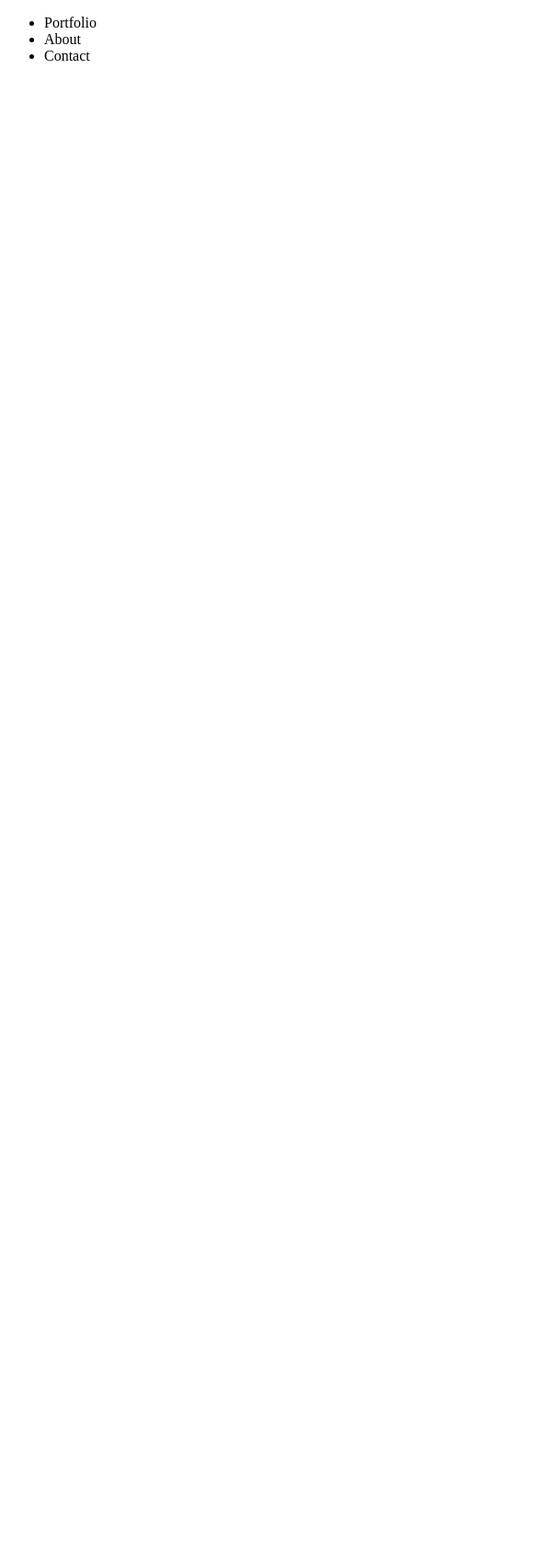
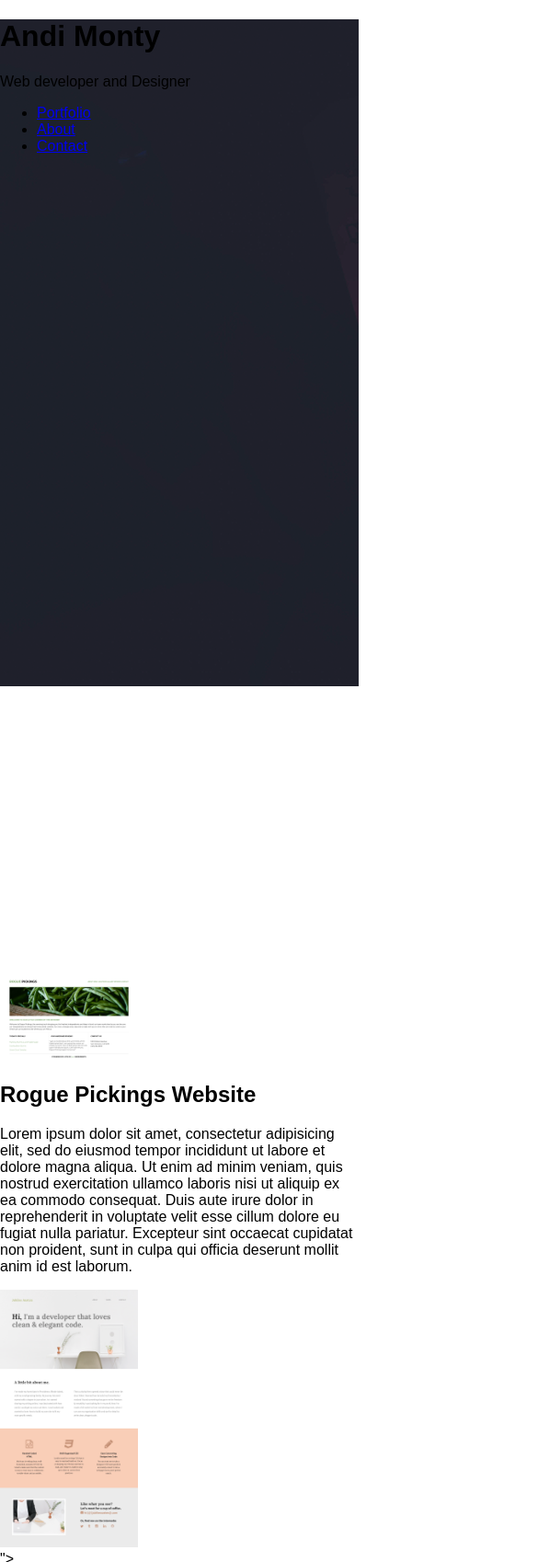
Before and after one commit to almonty67/milestonePortfolioProject, a plain HTML site: page index.html in a window 390 px wide. Shown: the top 1698 px of the page at 92% size, 585 px wide, since content can reach past the window. Before the commit the page ends 844 px from the top, so only its background shows below. Drawn offline with Linux system fonts and the light colour scheme.

Commit message:
modified

```diff
--- a/css/main.css
+++ b/css/main.css
@@ -1,2 +1,14 @@
     /* font-family: 'Source Sans Pro', sans-serif;
-    font-family: 'Montserrat', sans-serif; */
+    font-family: 'Anonymous Pro', monospace;
+    font-family: 'Montserrat Alternates', sans-serif; */
+
+
+body {
+
+}
+
+header {
+  height: 1040px;
+  background-image: url("../img/hero.png");
+  background-repeat: no-repeat;
+}
--- a/index.html
+++ b/index.html
@@ -2,21 +2,92 @@
 <html lang="en" dir="ltr">
   <head>
     <meta charset="utf-8">
-    <title>AHA Portfolio</title>
+    <title>Milestone Portfolio</title>
+    <link rel="stylesheet" href="css/normalize.css">
+    <link rel="stylesheet" href="css/main.css">
+    <link href="https://fonts.googleapis.com/css?family=Anonymous+Pro:400,700|Montserrat+Alternates:400,700|Source+Sans+Pro:400,600" rel="stylesheet">
+    <link rel="stylesheet" href="https://pro.fontawesome.com/releases/v5.4.1/css/all.css" integrity="sha384-POYwD7xcktv3gUeZO5s/9nUbRJG/WOmV6jfEGikMJu77LGYO8Rfs2X7URG822aum" crossorigin="anonymous">
   </head>
   <body>
       <header>
-        <nav>
-          <ul>
-            <li>Portfolio</li>
-            <li>About</li>
-            <li>Contact</li>
-          </ul>
-        </nav>
-        <hero>
-          <img src="img/hero-background.img" alt="">
-        </hero>
+        <div class="row">
+          <div class="col-med-6">
+            <h1>Andi Monty</h1>
+            <p>Web developer and Designer</p>
+          </div>
+          <div class="col-med-6">
+            <nav>
+              <ul>
+                <li><a href="#portfolio">Portfolio</a></li>
+                <li><a href="#about">About</a></li>
+                <li><a href="#contact">Contact</a></li>
+              </ul>
+            </nav>
+          </div>
+        </div>
+      </header>
 
-      </header>
+      <main>
+        <section id="Portfolio">
+          <div class="row">
+            <div class="col-md-6">
+              <img width="150" src="img/roguepickings.png" alt="Rogue Pickings">
+              <div class="col-md-6">
+                <h2>Rogue Pickings Website</h2>
+                <p>Lorem ipsum dolor sit amet, consectetur adipisicing elit, sed do eiusmod tempor incididunt ut labore et dolore magna aliqua. Ut enim ad minim veniam, quis nostrud exercitation ullamco laboris nisi ut aliquip ex ea commodo consequat. Duis aute irure dolor in reprehenderit in voluptate velit esse cillum dolore eu fugiat nulla pariatur. Excepteur sint occaecat cupidatat non proident, sunt in culpa qui officia deserunt mollit anim id est laborum.</p>
+                </div>
+            </div>
+          </div>
+
+            <div class="row">
+            <div class="col-med-6">
+              <img width="150" src="img/jubileeAusten.png" alt="Jubilee Austen">
+              </div>">
+              <div class="col-med-6">
+              <h2>Jubliee Austen Website</h2>
+              <p>Lorem ipsum dolor sit amet, consectetur adipisicing elit, sed do eiusmod tempor incididunt ut labore et dolore magna aliqua. Ut enim ad minim veniam, quis nostrud exercitation ullamco laboris nisi ut aliquip ex ea commodo consequat. Duis aute irure dolor in reprehenderit in voluptate velit esse cillum dolore eu fugiat nulla pariatur. Excepteur sint occaecat cupidatat non proident, sunt in culpa qui officia deserunt mollit anim id est laborum.</p>
+            </div>
+          </div>
+
+            <div class="row">
+              <div class="col-med-6">
+              <img width="180" src="img/holsteeManifesto1.png" alt="Holstee Manifesto">
+              </div>
+              <div class="col-med-6">
+              <h2>Holstee Manifesto</h2>
+              <p>Lorem ipsum dolor sit amet, consectetur adipisicing elit, sed do eiusmod tempor incididunt ut labore et dolore magna aliqua. Ut enim ad minim veniam, quis nostrud exercitation ullamco laboris nisi ut aliquip ex ea commodo consequat. Duis aute irure dolor in reprehenderit in voluptate velit esse cillum dolore eu fugiat nulla pariatur. Excepteur sint occaecat cupidatat non proident, sunt in culpa qui officia deserunt mollit anim id est laborum.</p>
+            </div>
+          </div>
+        </section>
+
+        <section id="about">
+          <div class="row">
+            <div class="col-med-6">
+            <img  height="298" src="img/about.png" alt="About">
+            </div>
+
+            <div class="col-med-6">
+            <h3>About Me</h3>
+            <p>Lorem ipsum dolor sit amet, consectetur adipisicing elit, sed do eiusmod tempor incididunt ut labore et dolore magna aliqua. Ut enim ad minim veniam, quis nostrud exercitation ullamco laboris nisi ut aliquip ex ea commodo consequat. Duis aute irure dolor in reprehenderit in voluptate velit esse cillum dolore eu fugiat nulla pariatur. Excepteur sint occaecat cupidatat non proident, sunt in culpa qui officia deserunt mollit anim id est laborum.</p>
+            </div>
+          </div>
+        </section>
+
+        <section id="contact">
+          <div class="row">
+            <h3>Let's Connect</h3>
+            <div class="col-med-6">
+              <h4>Hire Me</h4>
+              <p>555-123-4567</p>
+            </div>
+            <div class="col-med-6">
+              <h4>Follow Me</h4>
+            </div>
+        </div>
+        </section>
+      </main>
+      <footer class="footer">
+        &copy; 2018 AHA WebDev/ALM
+      </footer>
   </body>
 </html>
```
Also changed, not shown: img/ manifesto.png (deleted), img/about.png (renamed from img/about-me.png), img/hero.png (renamed from img/hero-background.png), img/holsteeManifesto1.png (added).
